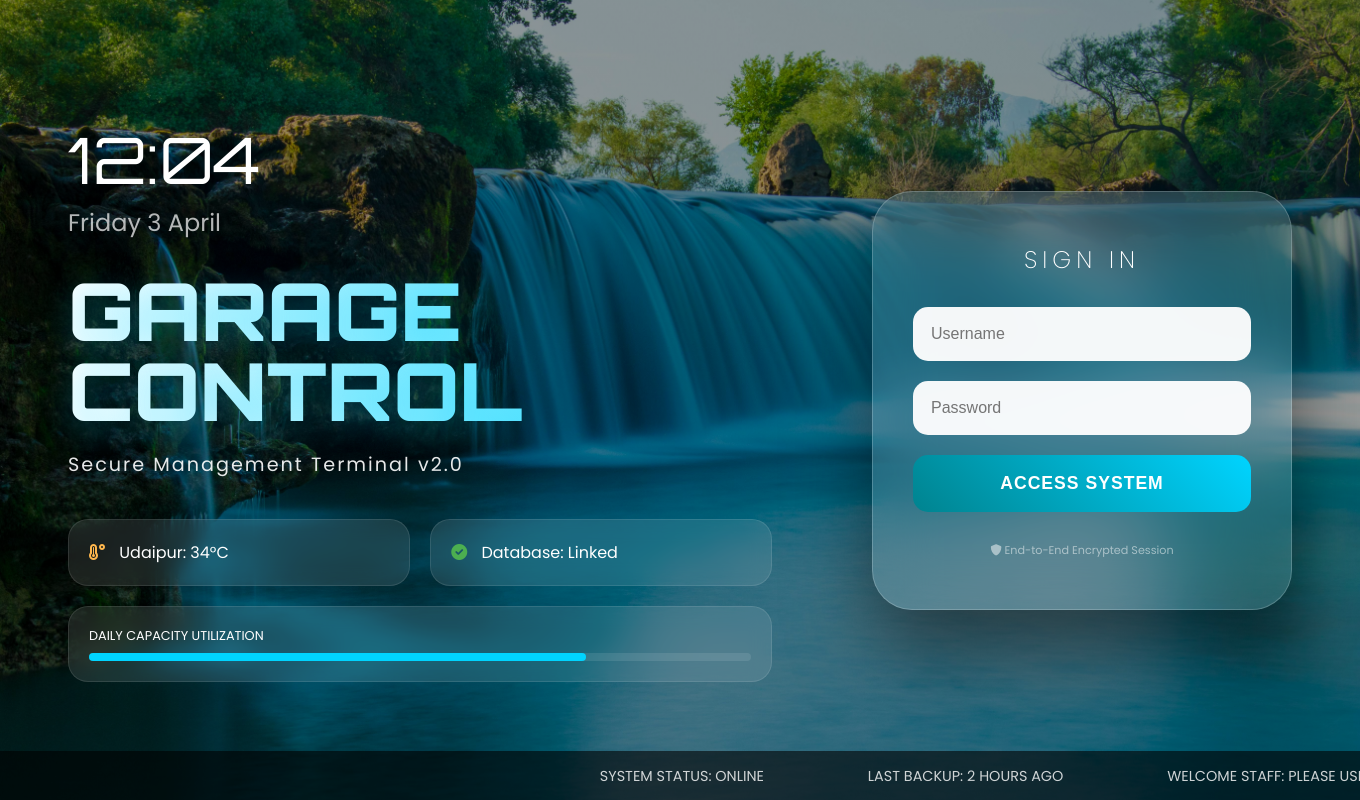
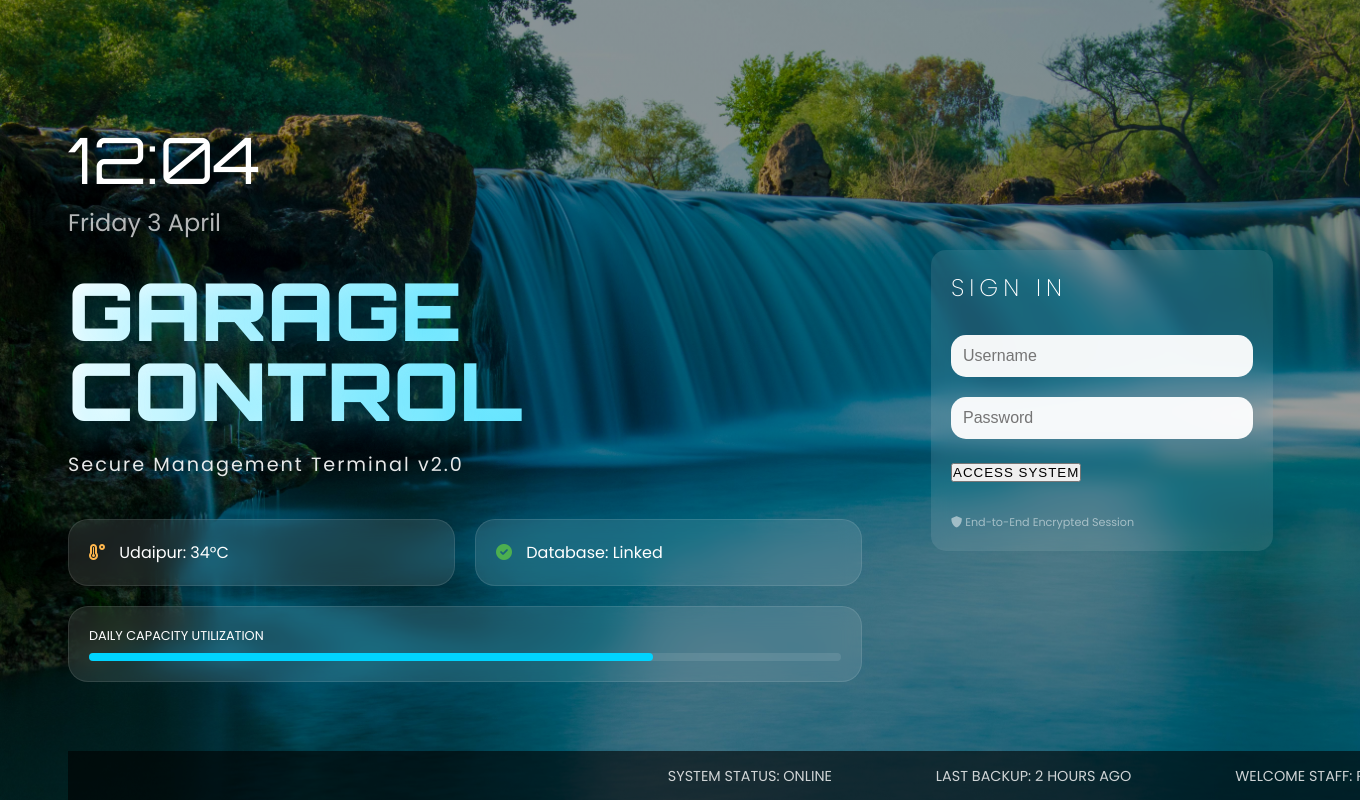
Before and after one commit to Manish123321316/my-garage-app, a Flask app: page /login in a window 1360 px wide; the page is wider, and only the part inside the window is pictured. Run offline with Flask 3, Linux system fonts and the light colour scheme.

Commit message:
Update login.html

```diff
--- a/templates/login.html
+++ b/templates/login.html
@@ -89,17 +89,22 @@
             animation: slideInRight 1s ease-out;
         }
 
+        /* Login Card Styling */
         .login-card {
-            background: rgba(255, 255, 255, 0.12);
-            backdrop-filter: blur(30px);
-            -webkit-backdrop-filter: blur(30px);
-            padding: 50px 40px;
-            border-radius: 40px;
-            width: 100%;
-            max-width: 420px;
-            border: 1px solid rgba(255,255,255,0.2);
-            box-shadow: 0 40px 80px rgba(0,0,0,0.5);
-            text-align: center;
+            width: 90%; /* Mobile ke liye side mein thodi jagah chhodega */
+            max-width: 380px; /* Laptop par bada nahi dikhega, chota aur elegant rahega */
+            margin: auto;
+            padding: 20px;
+            border-radius: 15px;
+            backdrop-filter: blur(10px); /* Background image ke upar achha dikhega */
+            background: rgba(255, 255, 255, 0.1);
+        }
+
+        /* Background image fix (taaki kate nahi) */
+        body {
+            background-size: cover;
+            background-position: center;
+            background-attachment: fixed;
         }
 
         /* Red Alert (Inside Card) */
@@ -197,28 +202,31 @@
             </div>
         </div>
 
-        <div class="login-section">
-            <div class="login-card">
-                <h2 style="margin-bottom: 30px; font-weight: 300; letter-spacing: 5px;">SIGN IN</h2>
+        <div class="d-flex align-items-center justify-content-center vh-100">
+    <div class="login-card shadow-lg border p-4 text-center" style="width: 90%; max-width: 380px; backdrop-filter: blur(10px); background: rgba(255,255,255,0.1); border-radius: 15px;">
+
+        <h2 style="margin-bottom: 30px; font-weight: 300; letter-spacing: 5px; color: white;">SIGN IN</h2>
 
         {% with messages = get_flashed_messages() %}
           {% if messages %}
             {% for message in messages %}
-                      <div class="flash-error"><i class="fas fa-lock"></i> {{ message }}</div>
+              <div class="flash-error mb-3" style="color: #ff6b6b; font-size: 0.8rem;">
+                  <i class="fas fa-lock"></i> {{ message }}
+              </div>
             {% endfor %}
           {% endif %}
         {% endwith %}
 
         <form action="/login" method="POST">
-                    <input type="text" name="username" placeholder="Username" required>
-                    <input type="password" name="password" placeholder="Password" required>
-                    <button type="submit" class="btn-login">ACCESS SYSTEM</button>
+            <input type="text" name="username" class="form-control mb-3 bg-transparent text-white border-secondary" placeholder="Username" required style="padding: 12px;">
+            <input type="password" name="password" class="form-control mb-4 bg-transparent text-white border-secondary" placeholder="Password" required style="padding: 12px;">
+
+            <button type="submit" class="btn btn-primary w-100 fw-bold py-2 shadow-sm" style="letter-spacing: 1px;">ACCESS SYSTEM</button>
         </form>
 
-                <p style="margin-top: 30px; font-size: 0.7rem; opacity: 0.5;">
+        <p style="margin-top: 30px; font-size: 0.7rem; opacity: 0.5; color: white;">
             <i class="fas fa-shield-alt"></i> End-to-End Encrypted Session
         </p>
-            </div>
     </div>
 </div>
 
```
Lines whose indentation alone changed are shown as unchanged.
